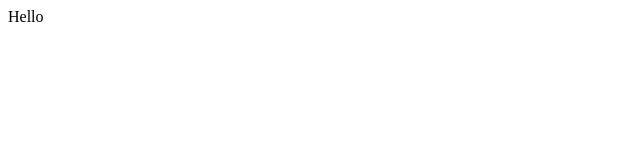
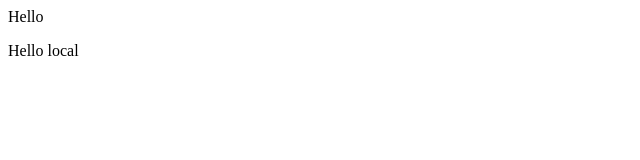
Before and after one commit to Rajveer9709/Local_Repo, a plain HTML site: page index.html in a window 1280 px wide. Shown: the full height of the page, 0-640 px from the left. Drawn offline with Linux system fonts and the light colour scheme.

Commit message:
new feature

```diff
--- a/index.html
+++ b/index.html
@@ -1 +1,2 @@
 <p>Hello</p>
+<p>Hello local</p>
```
